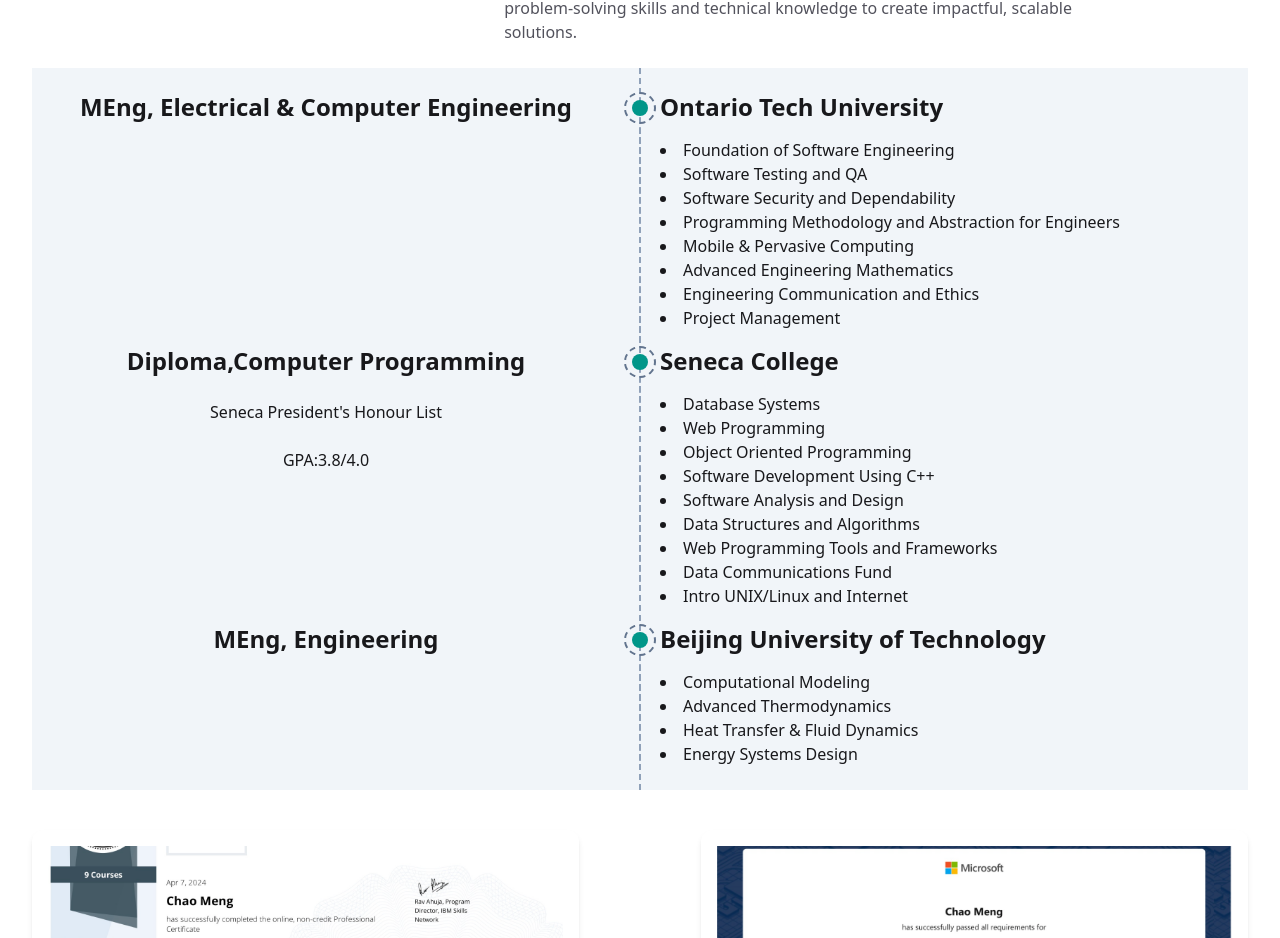
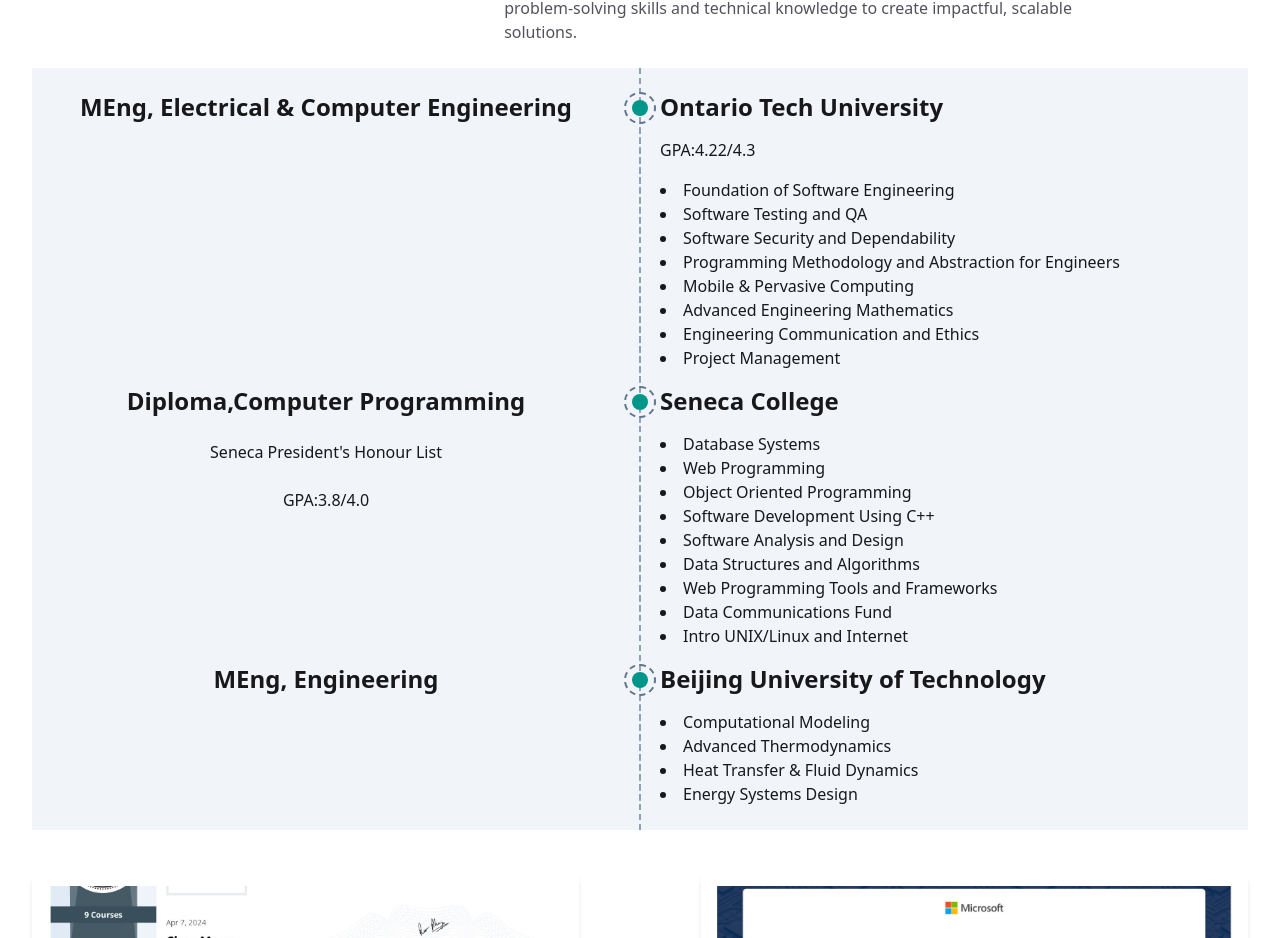
Before and after one commit to Chao-Meng/portfolio-react-tailwind, a React (Vite) app: page / in a window 1280 px wide. Shown: the part 2738-3676 px from the top of the page. Built offline with nearby package versions, Linux system fonts and the light colour scheme.

Commit message:
update gpa

```diff
--- a/src/Components/About.jsx
+++ b/src/Components/About.jsx
@@ -63,6 +63,7 @@ export default function About(){
                         </div>
                         <div className="text-left space-y-4">
                             <p className="text-1xl/tight md:text-2xl/tight font-bold">Ontario Tech University</p>
+                            <p>GPA:4.22/4.3</p>
                             <div className="list-disc max-w-prose">
                                 <li>Foundation of Software Engineering</li>
                                 <li>Software Testing and QA </li>
```
